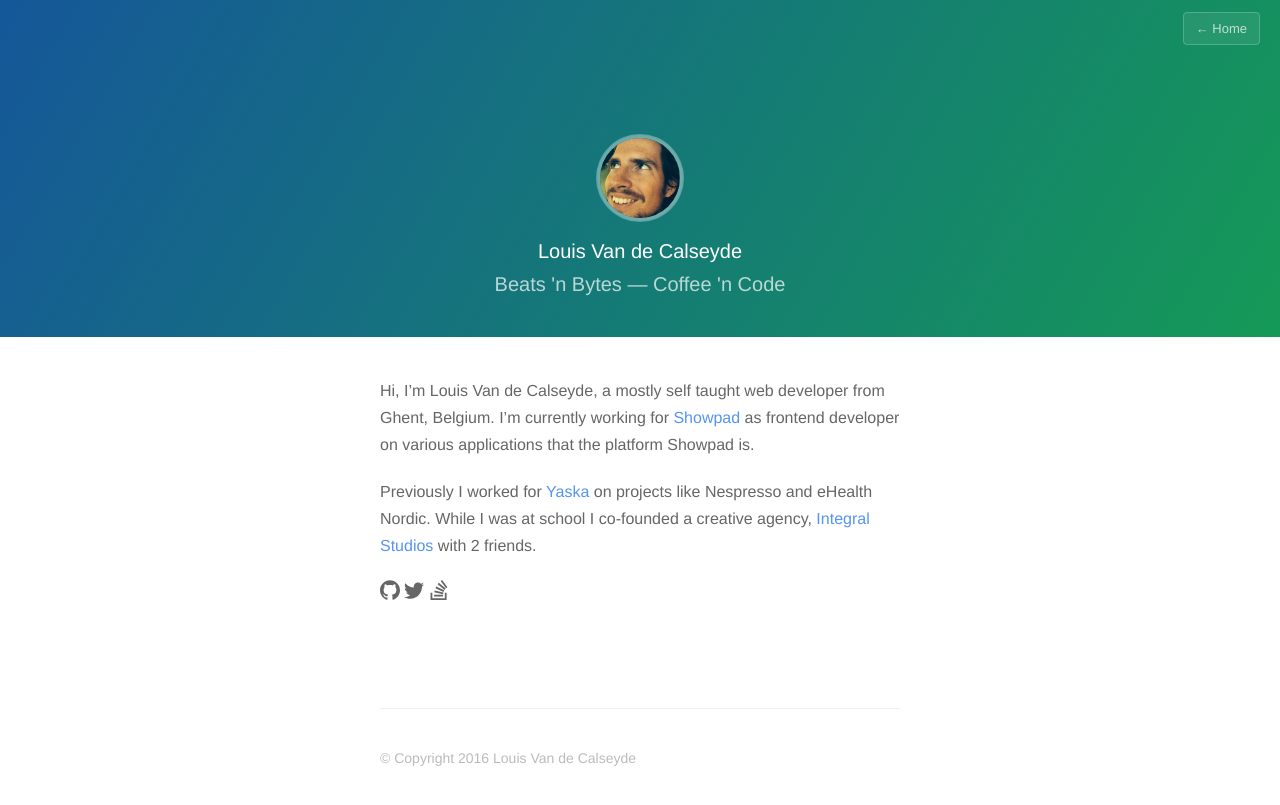
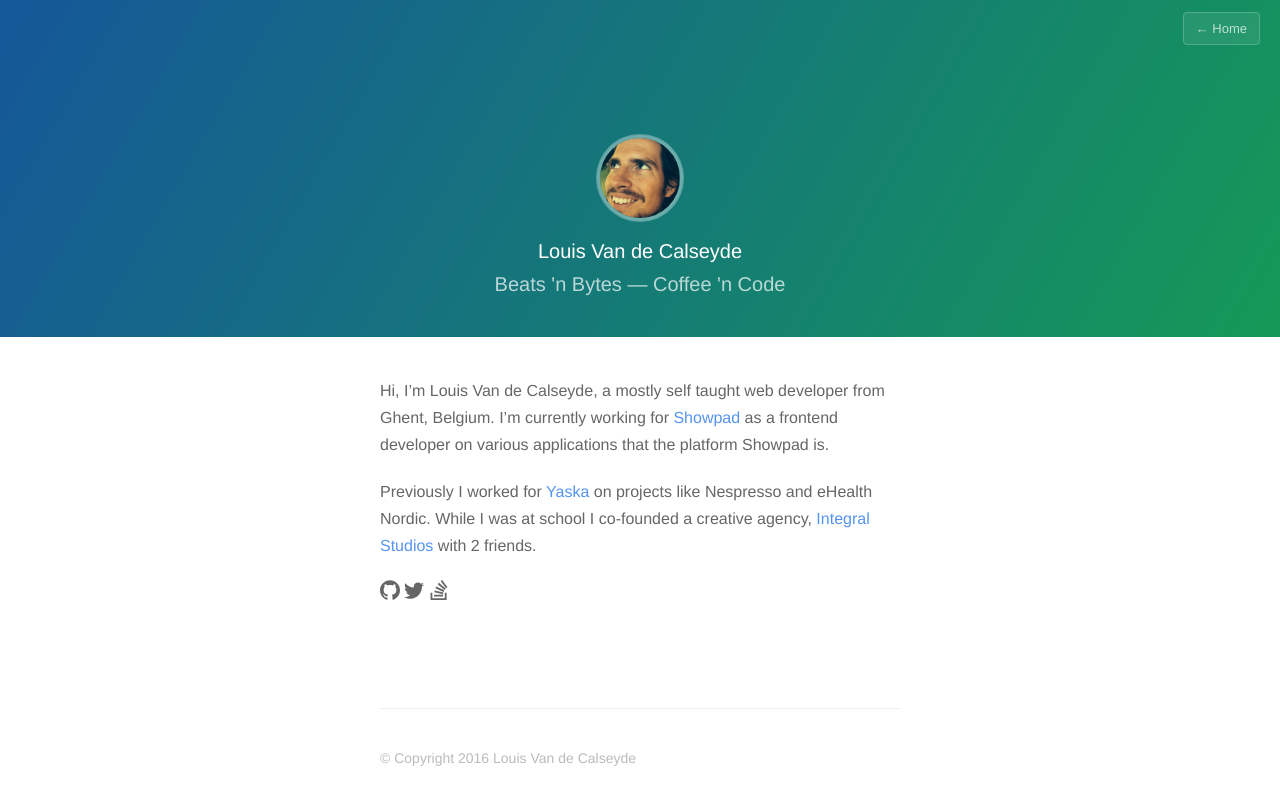
Before and after one commit to vdclouis/vdclouis.github.io, a Jekyll site: the page built from about.md, in a window 1280 px wide. Shown: the top 805 px of the page. Built offline with Jekyll 4.4.1, drawn with Linux system fonts in a browser that asks for light colours.

Commit message:
fix grammar

```diff
--- a/about.md
+++ b/about.md
@@ -5,7 +5,7 @@ profile: true
 ---
 
 Hi, I'm Louis Van de Calseyde, a mostly self taught web developer from Ghent, Belgium.
-I'm currently working for [Showpad](http://www.showpad.com) as frontend developer on various applications that the platform Showpad is.
+I'm currently working for [Showpad](http://www.showpad.com) as a frontend developer on various applications that the platform Showpad is.
 
 Previously I worked for [Yaska](http://yaska.eu) on projects like Nespresso and eHealth Nordic.
 While I was at school I co-founded a creative agency, [Integral Studios](http://integralstudios.be/) with 2 friends.
```
